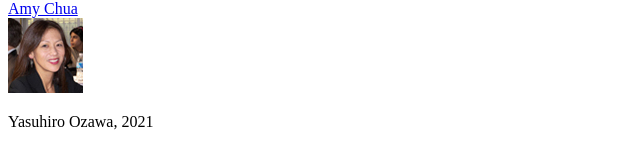
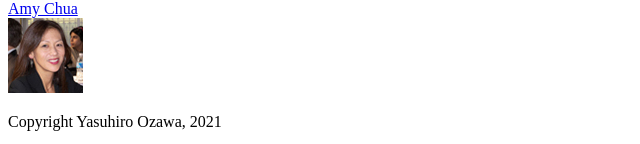
Before and after one commit to yo29/A08, a plain HTML site: page index.html in a window 1280 px wide. Shown: the part 911-1055 px from the top of the page, 0-640 px from the left. Drawn offline with Linux system fonts and the light colour scheme.

Commit message:
Update index.html

```diff
--- a/index.html
+++ b/index.html
@@ -46,7 +46,7 @@
 
 	</main>
 	<footer>
-		<p>	Yasuhiro Ozawa, 2021</p>
+		<p> Copyright Yasuhiro Ozawa, 2021</p>
 	</footer>
 </body>
 </html>
```
